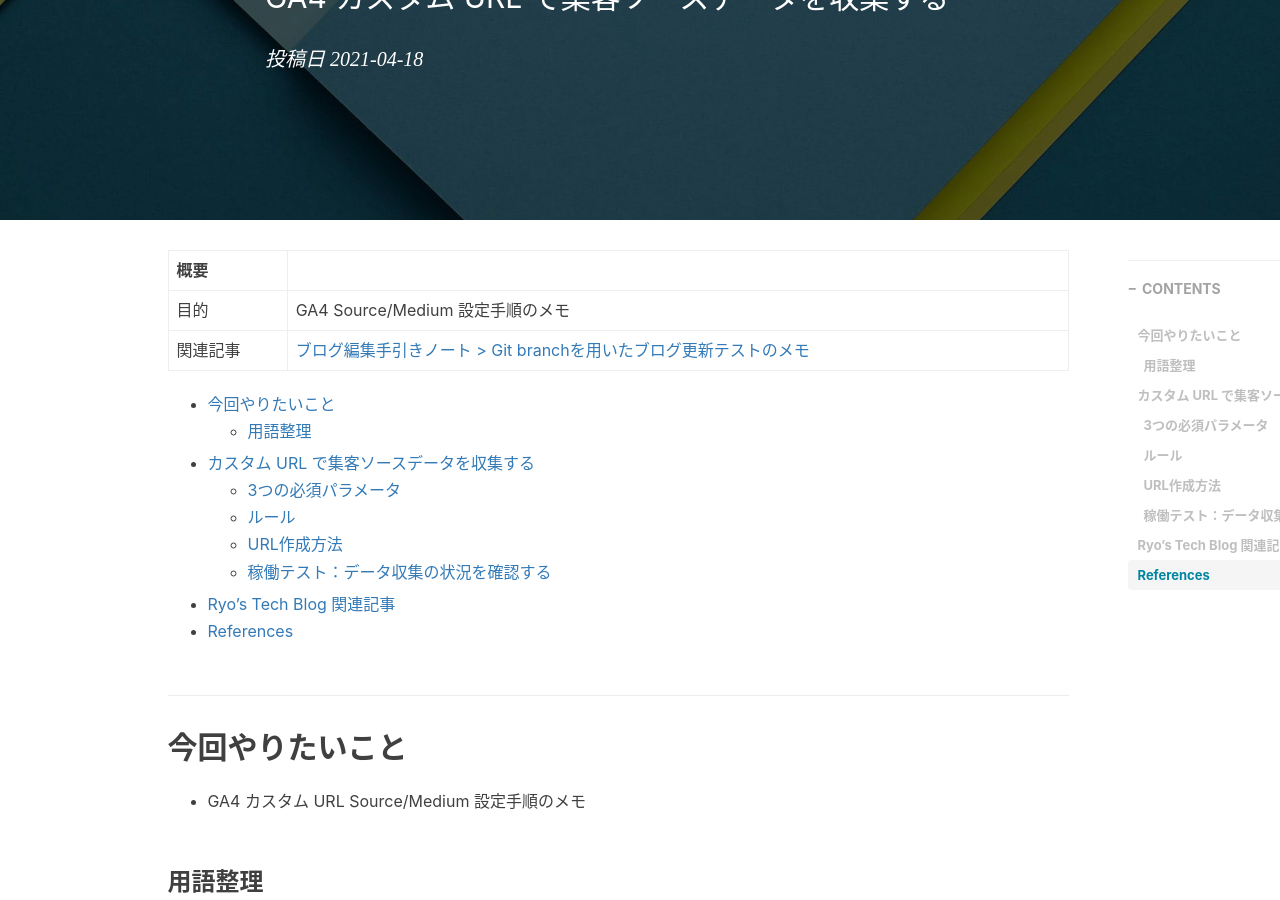
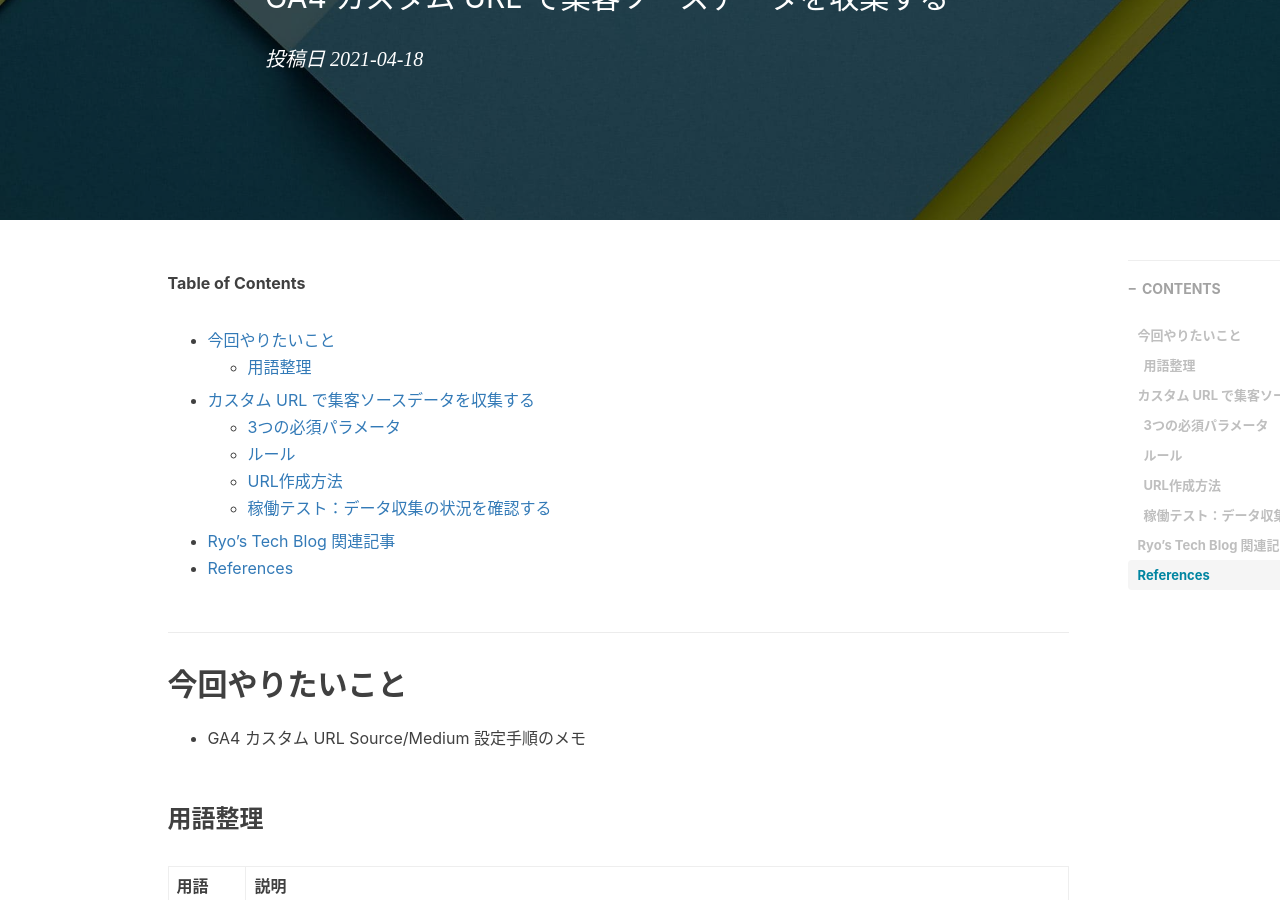
Before and after one commit to RyoNakagami/RyoNakagami.github.io, a Jekyll site: the page built from _posts/2021-04-18-google-analytics-source-setting.md, in a window 1280 px wide and 900 px high, scrolled down 363 px. Built offline with Jekyll 4.4.1, drawn with Linux system fonts in a browser that asks for light colours; nearby versions of some CDN libraries; comment, search, counter and statistics services are not loaded.

Commit message:
REMOVE useless tags

```diff
--- a/_posts/2021-04-18-google-analytics-source-setting.md
+++ b/_posts/2021-04-18-google-analytics-source-setting.md
@@ -21,12 +21,7 @@ tags:
   gtag('config', 'G-LVL413SV09');
 </script>
 
-|概要||
-|---|---|
-|目的|GA4 Source/Medium 設定手順のメモ|
-|関連記事|[ブログ編集手引きノート > Git branchを用いたブログ更新テストのメモ](https://ryonakagami.github.io/2020/10/13/Blog-development/)|
-
-
+**Table of Contents**
 <!-- START doctoc generated TOC please keep comment here to allow auto update -->
 <!-- DON'T EDIT THIS SECTION, INSTEAD RE-RUN doctoc TO UPDATE -->
 
```
